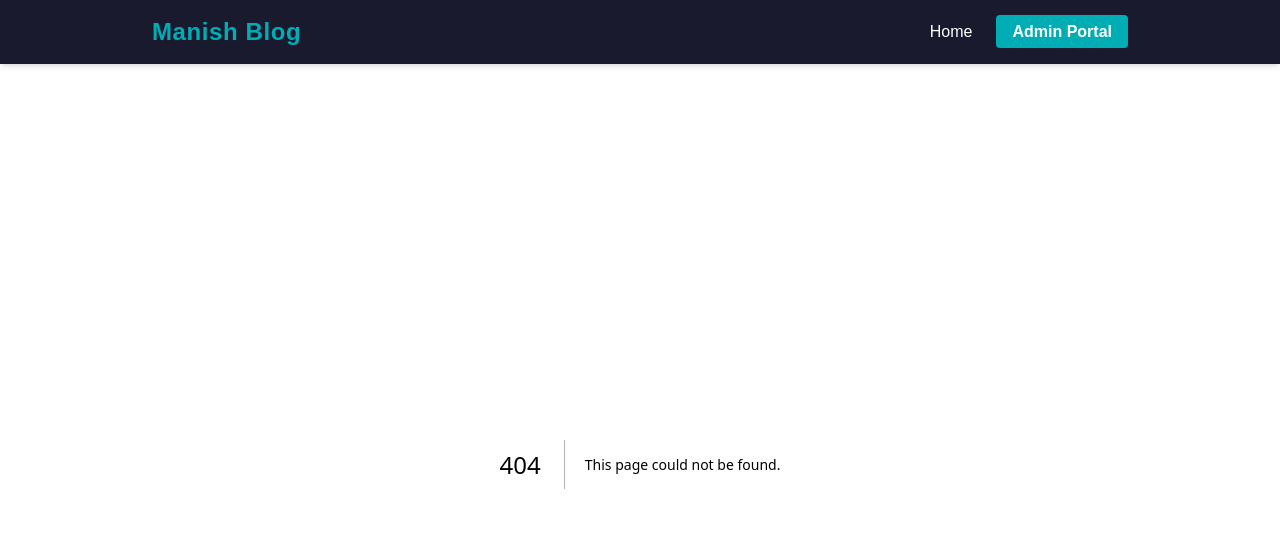
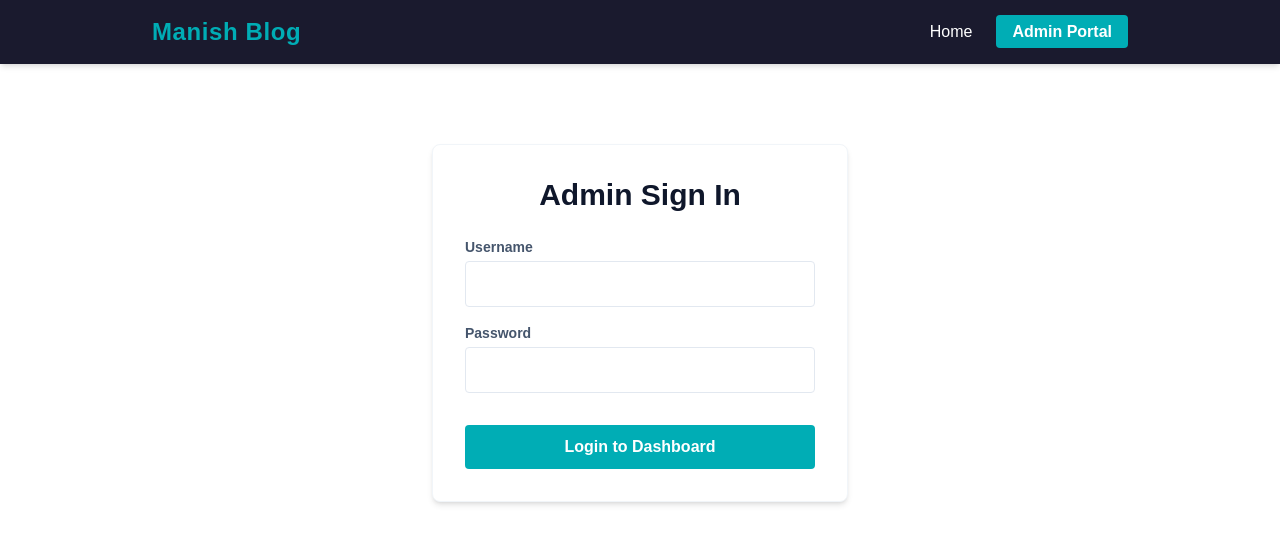
Before and after one commit to Manish-Tiwary/Blog, a Next.js app in the folder forntend/: page /login in a window 1280 px wide. Before the commit this address had no page. Shown: the top 544 px of the page. Built offline with nearby package versions, Linux system fonts and the light colour scheme.

Commit message:
custom login page

```diff
--- /dev/null
+++ b/forntend/app/login/page.tsx
@@ -0,0 +1,81 @@
+"use client";
+import { useState } from "react";
+import { useRouter } from "next/navigation";
+
+export default function LoginPage() {
+  const [username, setUsername] = useState("");
+  const [password, setPassword] = useState("");
+  const [error, setError] = useState("");
+  const router = useRouter();
+
+  const handleLogin = async (e) => {
+    e.preventDefault();
+    setError("");
+
+    try {
+      const res = await fetch("http://127.0.0", {
+        method: "POST",
+        headers: { "Content-Type": "application/json" },
+        body: JSON.stringify({ username, password }),
+      });
+
+      if (!res.ok) {
+        throw new Error("Invalid username or password configuration.");
+      }
+
+      const data = await res.json();
+
+      // Save your authorization token keys securely in the browser workspace
+      localStorage.setItem("access_token", data.access);
+      localStorage.setItem("refresh_token", data.refresh);
+      localStorage.setItem("username", username);
+
+      // Forward user over into their management panel dashboard
+      router.push("/dashboard");
+    } catch (err) {
+      setError(err.message);
+    }
+  };
+
+  return (
+    <main className="max-w-md mx-auto mt-20 px-4">
+      <div className="bg-white p-8 rounded-lg shadow-md border border-slate-100">
+        <h2 className="text-3xl font-extrabold text-center text-slate-900 mb-6">Admin Sign In</h2>
+
+        {error && (
+          <p className="bg-red-50 text-red-500 text-sm p-3 rounded mb-4 text-center font-medium">
+            {error}
+          </p>
+        )}
+
+        <form onSubmit={handleLogin} className="space-y-4">
+          <div>
+            <label className="block text-sm font-semibold text-slate-600 mb-1">Username</label>
+            <input
+              type="text"
+              required
+              value={username}
+              onChange={(e) => setUsername(e.target.value)}
+              className="w-full p-2.5 border border-slate-200 rounded focus:outline-none focus:border-[#00adb5]"
+            />
+          </div>
+
+          <div>
+            <label className="block text-sm font-semibold text-slate-600 mb-1">Password</label>
+            <input
+              type="password"
+              required
+              value={password}
+              onChange={(e) => setPassword(e.target.value)}
+              className="w-full p-2.5 border border-slate-200 rounded focus:outline-none focus:border-[#00adb5]"
+            />
+          </div>
+
+          <button type="submit" className="w-full bg-[#00adb5] hover:bg-cyan-500 text-white font-bold py-2.5 rounded transition-all mt-4">
+            Login to Dashboard
+          </button>
+        </form>
+      </div>
+    </main>
+  );
+}
```
